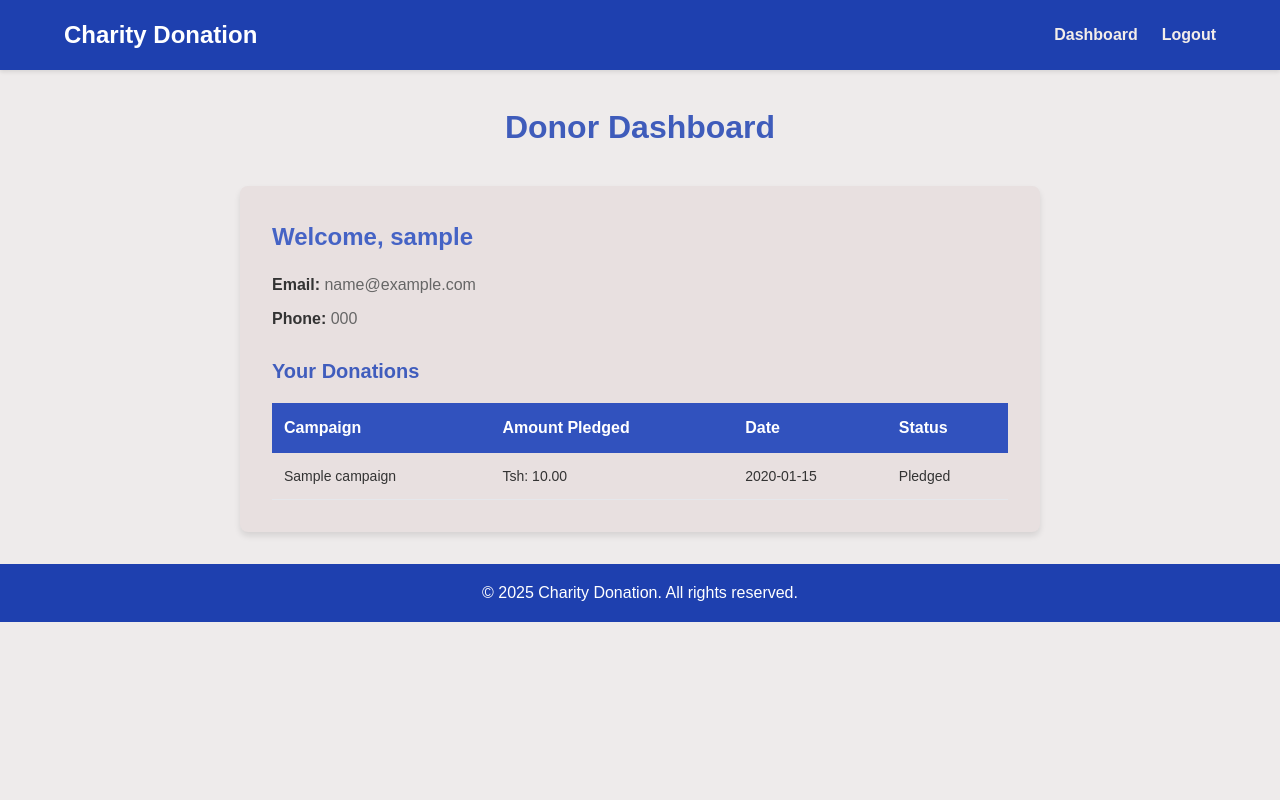
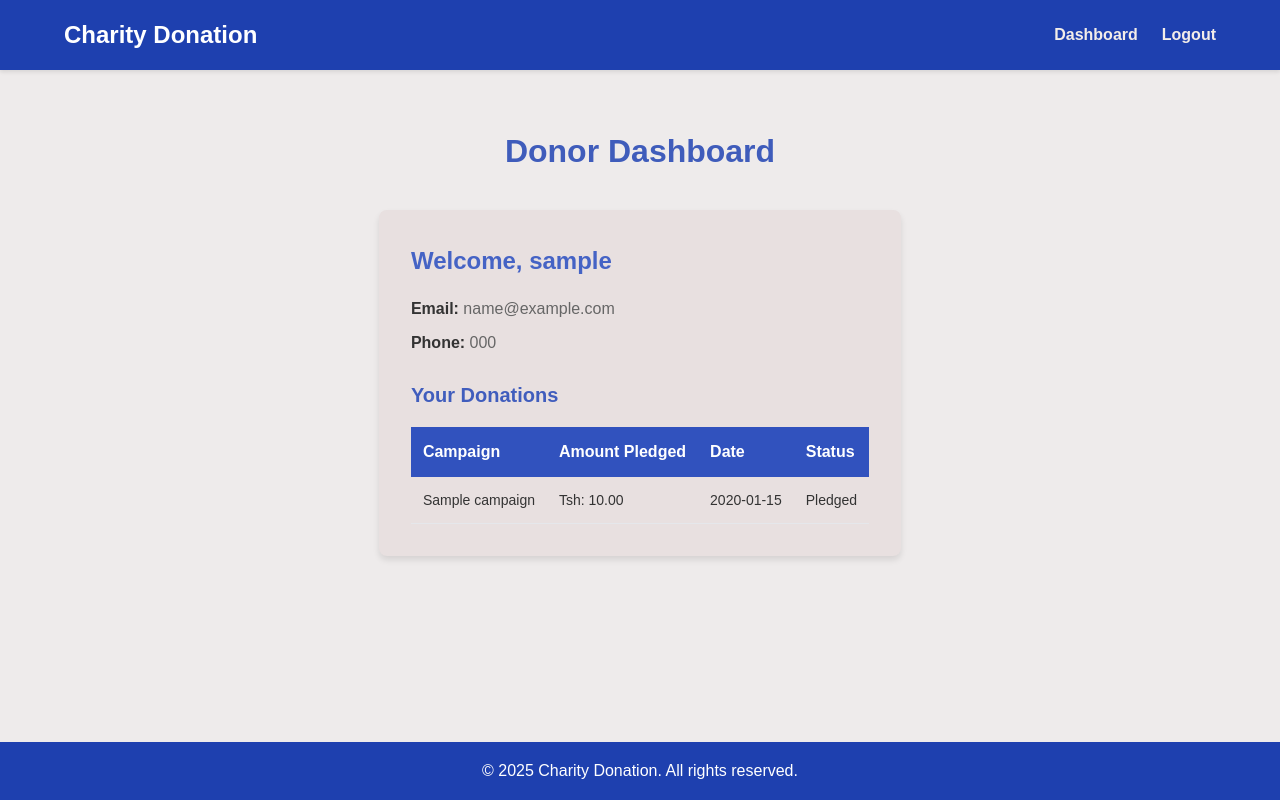
Before and after one commit to KIWOLY/donation, a Django app: page /donor/ in a window 1280 px wide. Run offline with Django 5.2, Linux system fonts and the light colour scheme; a user stored in the database is signed in; tables that the repository leaves empty hold one stand-in row (values such as "Sample post").

Commit message:
footer changes

```diff
--- a/my_app/views.py
+++ b/my_app/views.py
@@ -10,7 +10,7 @@ from .models import Campaign, Donor, Donation
 def home(request):
     campaigns = Campaign.objects.all()
     for campaign in campaigns:
-        if campaign.target_amount > 0:  # Avoid division by zero
+        if campaign.target_amount > 0:
             campaign.progress_percentage = (campaign.amount_pledged / campaign.target_amount) * 100
         else:
             campaign.progress_percentage = 0
@@ -19,7 +19,7 @@ def home(request):
 def campaign_detail(request, pk):
     campaign = get_object_or_404(Campaign, pk=pk)
 
-    # Calculate progress percentage
+
     if campaign.target_amount > 0:
         progress_percentage = (campaign.amount_pledged / campaign.target_amount) * 100
     else:
--- a/static/css/donor.css
+++ b/static/css/donor.css
@@ -1,3 +1,5 @@
+/* donor.css */
+
 /* Reset default styles */
 * {
   margin: 0;
@@ -5,16 +7,23 @@
   box-sizing: border-box;
 }
 
+html {
+  height: 100%;
+}
+
 body {
   font-family: 'Arial', sans-serif;
   line-height: 1.6;
   color: #222222;
   background-color: #eeebeb;
+  display: flex;
+  flex-direction: column;
+  min-height: 100%;
 }
 
 /* Navbar Styles */
 .nav {
-  background-color: #1e40af; /* Blue background */
+  background-color: #1e40af;
   padding: 16px 0;
   box-shadow: 0 2px 4px rgba(0, 0, 0, 0.1);
 }
@@ -44,7 +53,7 @@ body {
   color: #f3ede9;
   text-decoration: none;
   font-size: 16px;
-   font-weight: bold;
+  font-weight: bold;
   transition: color 0.3s ease;
 }
 
@@ -54,6 +63,7 @@ body {
 
 /* Main Content Styles */
 .main {
+  flex: 1;
   max-width: 1200px;
   margin: 32px auto;
   padding: 0 24px;
@@ -160,16 +170,16 @@ body {
 
 /* Footer Styles */
 .footer {
-  background-color: #1e40af; /* Blue background */
+  background-color: #1e40af;
   color: #fff;
   padding: 16px 0;
-  margin-top: 32px;
+  text-align: center;
+  margin-top: auto;
 }
 
 .footer-container {
   max-width: 1200px;
   margin: 0 auto;
-  text-align: center;
   padding: 0 24px;
 }
 
--- a/static/css/home.css
+++ b/static/css/home.css
@@ -9,7 +9,8 @@ body {
   font-family: 'Arial', sans-serif;
   line-height: 1.5;
   color: #333;
-  background-color: #ebeaee;
+  background-color: #e7e7ef;
+
 }
 
 /* Navbar Styles */
@@ -17,6 +18,7 @@ body {
   background-color: #2d49a7; /* Blue background */
   padding: 16px 0;
   box-shadow: 0 2px 4px rgba(50, 49, 49, 0.1);
+
 }
 
 .nav-container {
@@ -26,6 +28,7 @@ body {
   justify-content: space-between;
   align-items: center;
   padding: 0 24px;
+
 }
 
 .nav-logo {
--- a/templates/donor.html
+++ b/templates/donor.html
@@ -1,5 +1,4 @@
 {% load static %}
-
 <!DOCTYPE html>
 <html lang="en">
 <head>
--- a/templates/home.html
+++ b/templates/home.html
@@ -55,7 +55,7 @@
                     <p>Children Educated</p>
                 </div>
                 <div class="stat-item">
-                    <h3>1M Tsh</h3>
+                    <h3>1 B Tsh</h3>
                     <p>Funds Raised</p>
                 </div>
             </div>
```
Lines whose indentation alone changed are shown as unchanged.
